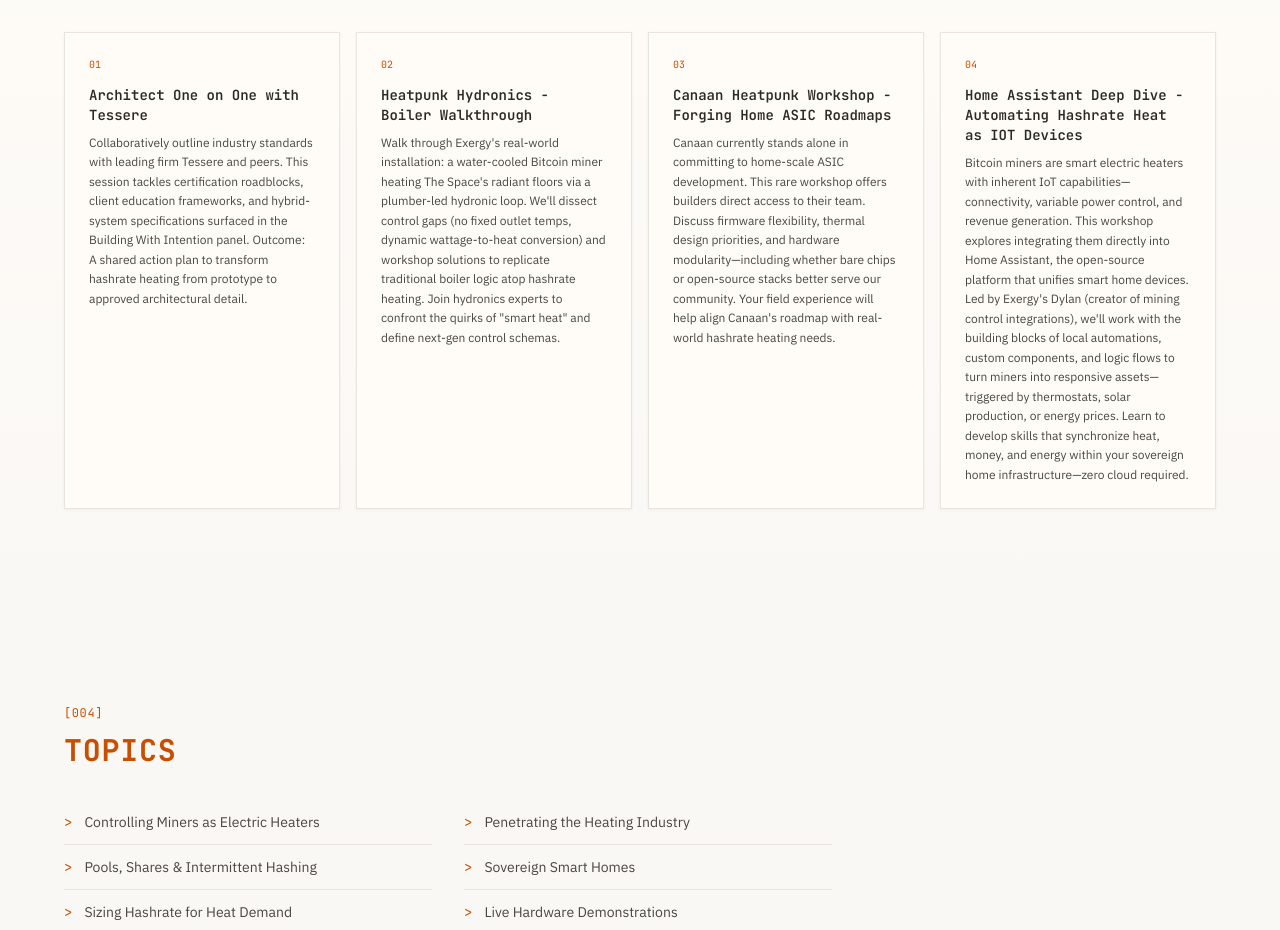
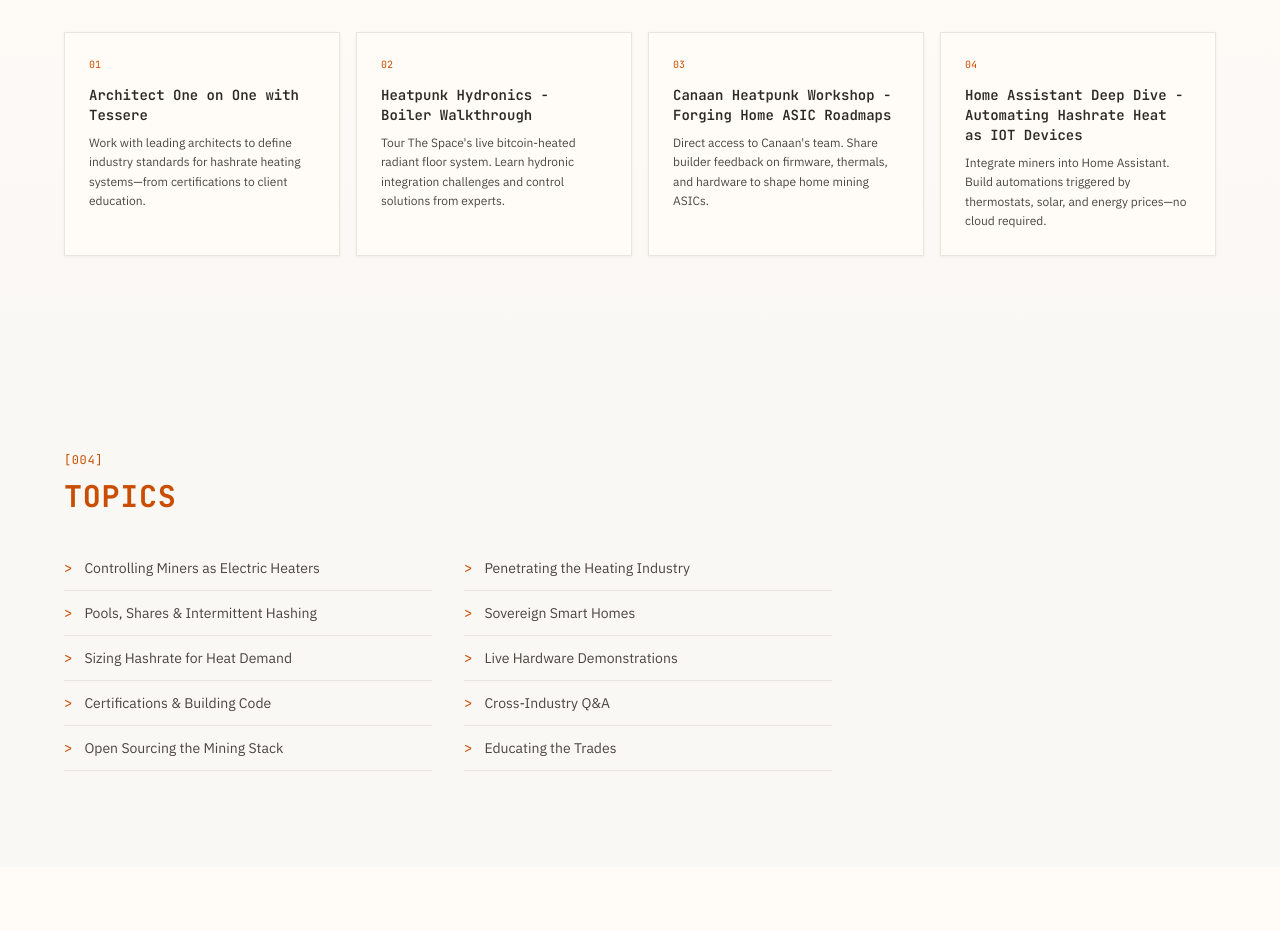
Before and after one commit to tylerkstevens/website-heatpunks, a Next.js app: page /summit in a window 1280 px wide. Shown: the part 3286-4216 px from the top of the page. Built offline with nearby package versions, Linux system fonts and the light colour scheme; no server answers.

Commit message:
simplified summit landing page workshop descriptions

```diff
--- a/components/summit/WorkshopsSection.tsx
+++ b/components/summit/WorkshopsSection.tsx
@@ -3,6 +3,14 @@
 interface WorkshopsSectionProps {
   workshops: Session[];
 }
+
+// Short, landing-page specific descriptions for workshops
+const workshopSummaries: Record<string, string> = {
+  'day1-workshop-architect': 'Work with leading architects to define industry standards for hashrate heating systems—from certifications to client education.',
+  'day1-workshop-boiler': 'Tour The Space\'s live bitcoin-heated radiant floor system. Learn hydronic integration challenges and control solutions from experts.',
+  'day2-workshop-canaan': 'Direct access to Canaan\'s team. Share builder feedback on firmware, thermals, and hardware to shape home mining ASICs.',
+  'day2-workshop-home-assistant': 'Integrate miners into Home Assistant. Build automations triggered by thermostats, solar, and energy prices—no cloud required.',
+};
 
 export function WorkshopsSection({ workshops }: WorkshopsSectionProps) {
   return (
@@ -37,7 +45,7 @@
                   {workshop.title}
                 </h4>
                 <p className="text-xs text-[var(--muted)] leading-relaxed">
-                  {workshop.description || 'Workshop details coming soon'}
+                  {workshopSummaries[workshop.id] || workshop.description || 'Workshop details coming soon'}
                 </p>
               </div>
             ))
```
